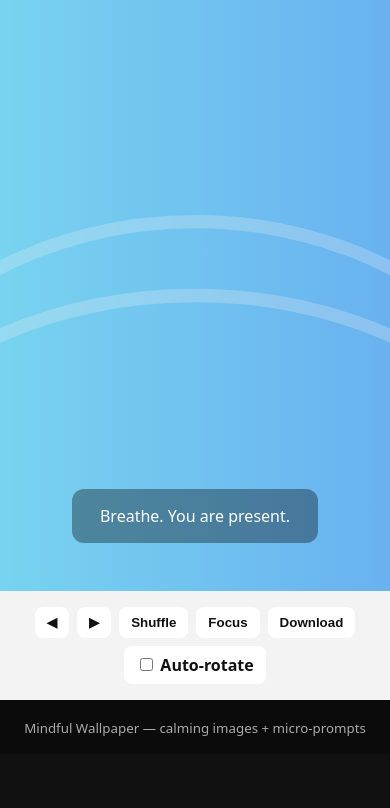
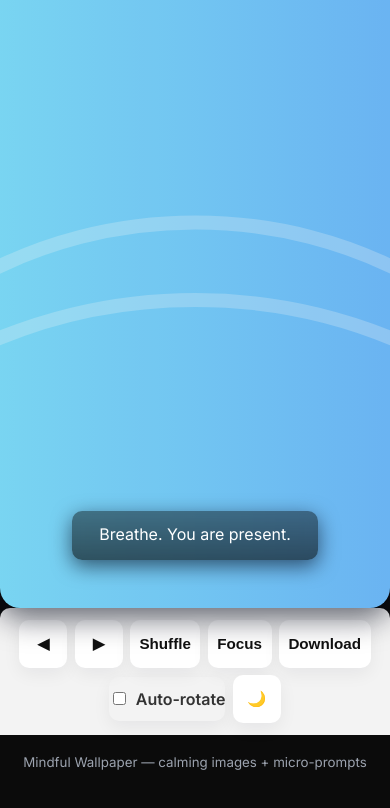
Before and after one commit to kimberlybruton-sys/mindful-wallpaper, a plain HTML site: page mindful-wallpaper/index.html in a window 390 px wide. Drawn offline with Linux system fonts and the light colour scheme.

Commit message:
UI improvements: typography, theme toggle, styles, responsive tweaks

```diff
--- a/mindful-wallpaper/index.html
+++ b/mindful-wallpaper/index.html
@@ -4,6 +4,10 @@
   <meta charset="utf-8" />
   <meta name="viewport" content="width=device-width,initial-scale=1" />
   <title>Mindful Wallpaper</title>
+  <!-- Fonts and styles -->
+  <link rel="preconnect" href="https://fonts.googleapis.com">
+  <link rel="preconnect" href="https://fonts.gstatic.com" crossorigin>
+  <link href="https://fonts.googleapis.com/css2?family=Inter:wght@300;400;600;700&display=swap" rel="stylesheet">
   <link rel="stylesheet" href="styles.css" />
 </head>
 <body>
@@ -24,6 +28,7 @@
       <label class="auto-rotate">
         <input id="autoToggle" type="checkbox" /> Auto-rotate
       </label>
+      <button id="themeBtn" aria-pressed="false" aria-label="Toggle light/dark theme">🌙</button>
     </nav>
 
     <footer class="footer">
--- a/mindful-wallpaper/scripts.js
+++ b/mindful-wallpaper/scripts.js
@@ -88,5 +88,29 @@ document.addEventListener('keydown', (e)=>{
   if(e.key.toLowerCase() === 'f') toggleFocus();
 });
 
+// --- Respect prefers-reduced-motion: disable image hover transform if set ---
+const prefersReduced = window.matchMedia && window.matchMedia('(prefers-reduced-motion: reduce)').matches;
+
+// --- Theme toggle ---
+const themeBtn = document.getElementById('themeBtn');
+if (themeBtn) {
+  // initialize from stored preference
+  const saved = localStorage.getItem('mw_theme');
+  if (saved) document.documentElement.setAttribute('data-theme', saved);
+
+  themeBtn.addEventListener('click', () => {
+    const current = document.documentElement.getAttribute('data-theme') === 'light' ? 'light' : 'dark';
+    const next = current === 'light' ? 'dark' : 'light';
+    document.documentElement.setAttribute('data-theme', next);
+    localStorage.setItem('mw_theme', next);
+    themeBtn.setAttribute('aria-pressed', String(next === 'light'));
+    themeBtn.textContent = next === 'light' ? '☀️' : '🌙';
+  });
+
+  // set initial label
+  const cur = document.documentElement.getAttribute('data-theme') === 'light' ? '☀️' : '🌙';
+  themeBtn.textContent = cur;
+}
+
 // initialize
 show(0);
--- a/mindful-wallpaper/styles.css
+++ b/mindful-wallpaper/styles.css
@@ -1,21 +1,30 @@
 :root{
+  --bg:#0b0b0b;
   --control-bg: rgba(255,255,255,0.95);
-  --overlay-bg: linear-gradient(to bottom, rgba(0,0,0,0.35), rgba(0,0,0,0.45));
+  --overlay-dark: linear-gradient(to bottom, rgba(0,0,0,0.45), rgba(0,0,0,0.6));
+  --overlay-light: linear-gradient(to bottom, rgba(255,255,255,0.18), rgba(255,255,255,0.08));
   --accent: #3b82f6;
-  --font-sans: system-ui, -apple-system, "Segoe UI", Roboto, "Helvetica Neue", Arial;
+  --muted: #9ca3af;
+  --radius: 12px;
+  --font-sans: 'Inter', system-ui, -apple-system, "Segoe UI", Roboto, "Helvetica Neue", Arial;
+  --control-height: 44px;
+  --control-gap: .6rem;
 }
 
 *{box-sizing:border-box}
-html,body,#app{height:100%;margin:0;font-family:var(--font-sans);background:#111;color:#fff}
+html,body,#app{height:100%;margin:0;font-family:var(--font-sans);background:var(--bg);color:#fff;-webkit-font-smoothing:antialiased}
 
 .wallpaper{
   position:relative;
-  height:70vh;
+  height:72vh;
   display:flex;
   align-items:center;
   justify-content:center;
   overflow:hidden;
   background:#000;
+  border-bottom-left-radius: 20px;
+  border-bottom-right-radius: 20px;
+  box-shadow: 0 10px 30px rgba(2,6,23,0.6);
 }
 
 .wallpaper img{
@@ -23,8 +32,13 @@ html,body,#app{height:100%;margin:0;font-family:var(--font-sans);background:#111
   height:100%;
   object-fit:cover;
   display:block;
-  filter:brightness(0.94);
-  transition:opacity 400ms ease;
+  filter:brightness(0.95);
+  transition:opacity 420ms cubic-bezier(.2,.9,.2,1), transform 420ms ease;
+}
+
+/* subtle parallax feel for image when hovering (will not run if reduced-motion) */
+@media (prefers-reduced-motion: no-preference) {
+  .wallpaper:hover img{ transform: scale(1.02) translateY(-4px); }
 }
 
 .overlay{
@@ -42,33 +56,86 @@ html,body,#app{height:100%;margin:0;font-family:var(--font-sans);background:#111
   max-width:900px;
   width:100%;
   color:#fff;
-  font-size:clamp(1rem, 2.5vw, 1.6rem);
+  font-size:clamp(1.1rem, 2.6vw, 1.8rem);
   text-align:center;
-  background:rgba(0,0,0,0.35);
-  padding:1rem 1.25rem;
-  border-radius:12px;
+  background: var(--overlay-dark);
+  padding:1.15rem 1.5rem;
+  border-radius:var(--radius);
   pointer-events:auto;
+  box-shadow: 0 6px 20px rgba(2,6,23,0.6);
+  backdrop-filter: blur(6px);
+  line-height:1.35;
 }
 
+/* Controls */
 .controls{
   display:flex;
-  gap:.5rem;
+  gap:var(--control-gap);
   padding:1rem;
   justify-content:center;
   flex-wrap:wrap;
   background:var(--control-bg);
+  border-top-left-radius:10px;
+  border-top-right-radius:10px;
+  align-items:center;
 }
 
 .controls button, .controls label{
   border:0;
-  padding:.5rem .75rem;
-  border-radius:8px;
+  padding:0 .9rem;
+  min-height:var(--control-height);
+  min-width:48px;
+  border-radius:10px;
   background:#fff;
   color:#111;
   cursor:pointer;
   font-weight:600;
+  display:inline-flex;
+  align-items:center;
+  justify-content:center;
+  gap:.4rem;
+  box-shadow: 0 6px 18px rgba(15,23,42,0.06);
+  transition: transform 160ms ease, box-shadow 160ms ease;
 }
 
-.controls button:focus{outline:3px solid var(--accent)}
-.footer{padding:1rem;text-align:center;color:#aaa;background:#0b0b0b}
-.hidden { display:none !important; }
+.controls button:hover{ transform: translateY(-3px); box-shadow: 0 10px 25px rgba(15,23,42,0.12); }
+.controls button:active{ transform: translateY(-1px); }
+
+.controls button:focus{ outline:3px solid var(--accent); outline-offset:2px; }
+
+/* make primary actions slightly tinted */
+.controls button.primary{
+  background: var(--accent);
+  color: white;
+  box-shadow: 0 8px 26px rgba(59,130,246,0.18);
+}
+
+/* small labels like auto-rotate */
+.controls label{
+  background:transparent;
+  color:#333;
+  font-weight:600;
+  gap:.4rem;
+  padding:0;
+}
+
+/* responsive: stack controls on small screens */
+@media (max-width:520px){
+  .controls{ padding:.75rem; gap:.45rem; }
+  .controls button{ padding:0 .6rem; min-height:48px; font-size:0.95rem; }
+  .quote{ font-size:1rem; padding:.85rem 1rem; border-radius:10px; }
+}
+
+/* footer and misc */
+.footer{padding:1rem;text-align:center;color:var(--muted);background:transparent}
+
+/* utility */
+.hidden{ display:none !important; }
+
+/* light theme (toggle via data-theme="light" on <html> or body) */
+:root[data-theme="light"]{
+  --control-bg: rgba(10,12,20,0.06);
+  --overlay-dark: var(--overlay-light);
+  --bg: #f8fafc;
+  color: #0b1220;
+}
```
